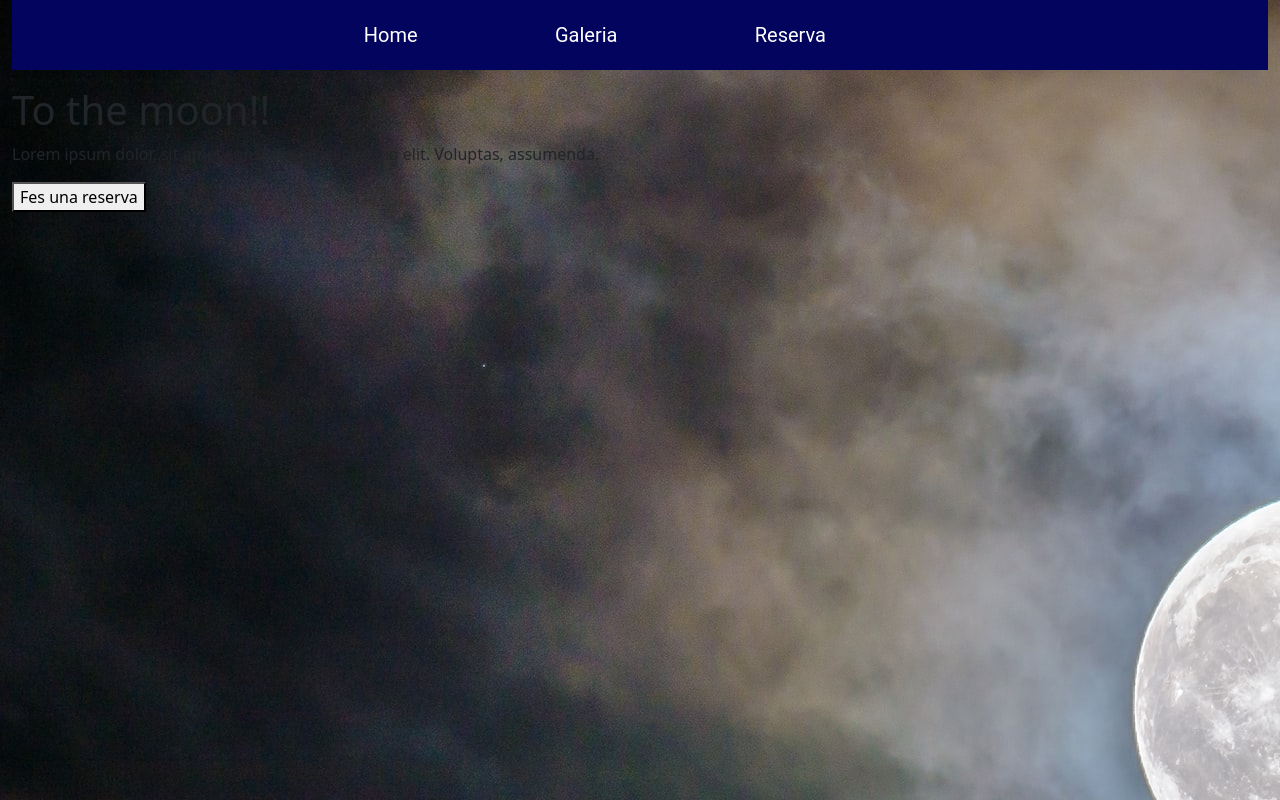
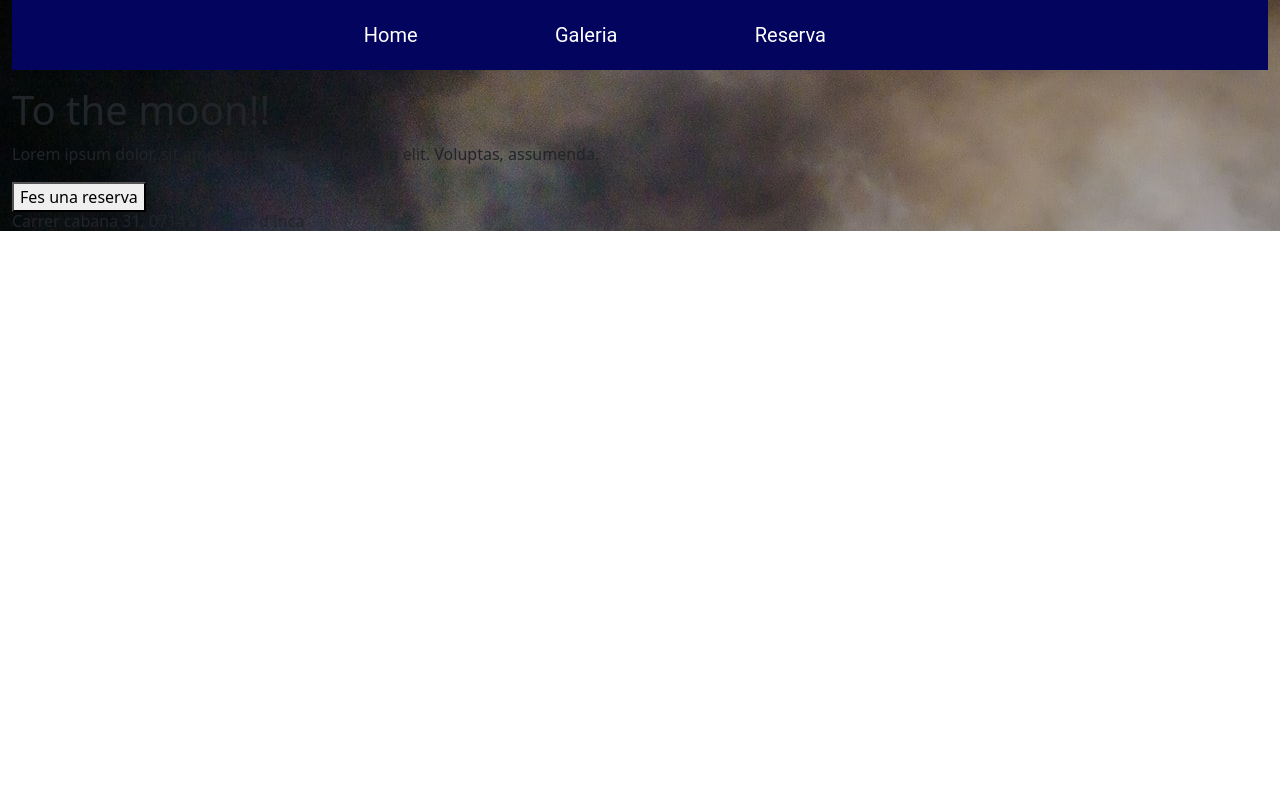
Before and after one commit to Jmtr5/aplicacions-web-exam, a plain HTML site: page index.html in a window 1280 px wide. Drawn offline with nearby package versions, Linux system fonts and the light colour scheme; files that its build step writes are made by us from their sources.

Commit message:
Update index.html

```diff
--- a/index.html
+++ b/index.html
@@ -10,8 +10,8 @@
     <title>Examen</title>
 
 </head>
-<body class="background1">
-    <section class="container-fluid">
+<body>
+    <section class="container-fluid background1" >
         <header>
             <nav>
                 <ul>
@@ -23,13 +23,15 @@
         </header>
 
         <section class="home_rectangle">
-         <div>
-            <div><h1 id="moon">To the moon!!</h1>
-                <p>Lorem ipsum dolor, sit amet consectetur adipisicing elit. Voluptas, assumenda.</p>
-                <button id="button_home">Fes una reserva<a href="reserva.html"></a></button>
-            </div>
+            <div>
+                <div><h1 id="moon">To the moon!!</h1>
+                    <p>Lorem ipsum dolor, sit amet consectetur adipisicing elit. Voluptas, assumenda.</p>
+                    <button id="button_home">Fes una reserva<a href="reserva.html"></a></button>
+                </div>
+        </section>
 
-        </div>
+        <section>
+            <footer><h6>Carrer cabana 31, 07141 Es pont d'Inca</h6></footer>
         </section>
     </section>
 </body>
```
